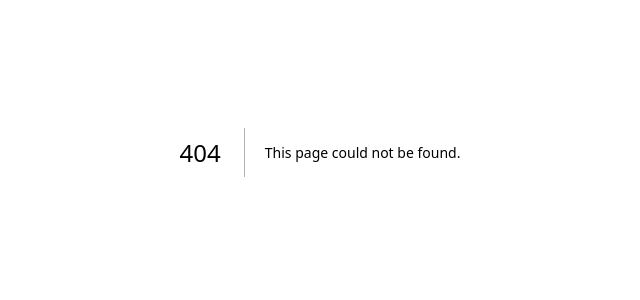
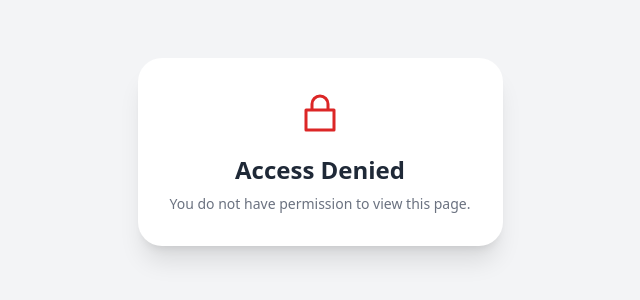
Before and after one commit to VacationReady/corenz-frontend, a Next.js app: page /unauthorized in a window 1280 px wide. Before the commit this address had no page. Shown: the part 248-548 px from the top of the page, without its empty margins (320-960 px from the left). Built offline with nearby package versions, Linux system fonts and the light colour scheme.

Commit message:
Add middleware for RBAC and styled unauthorized page with padlock icon

```diff
--- /dev/null
+++ b/app/unauthorized/page.tsx
@@ -0,0 +1,30 @@
+export default function UnauthorizedPage() {
+  return (
+    <div className="min-h-screen flex items-center justify-center bg-gray-100 px-4">
+      <div className="bg-white shadow-xl p-8 rounded-2xl max-w-md text-center">
+        {/* Padlock Icon */}
+        <div className="flex justify-center mb-4">
+          <svg
+            xmlns="http://www.w3.org/2000/svg"
+            className="h-12 w-12 text-red-600"
+            fill="none"
+            viewBox="0 0 24 24"
+            stroke="currentColor"
+            strokeWidth={1.5}
+          >
+            <path
+              strokeLinecap="round"
+              strokeLinejoin="round"
+              d="M16 10V7a4 4 0 00-8 0v3M5 10h14v10H5V10z"
+            />
+          </svg>
+        </div>
+
+        <h1 className="text-2xl font-bold text-gray-800 mb-2">Access Denied</h1>
+        <p className="text-sm text-gray-500">
+          You do not have permission to view this page.
+        </p>
+      </div>
+    </div>
+  );
+}
```
Also changed, not shown: middleware.ts (added, +35 -0 lines).
